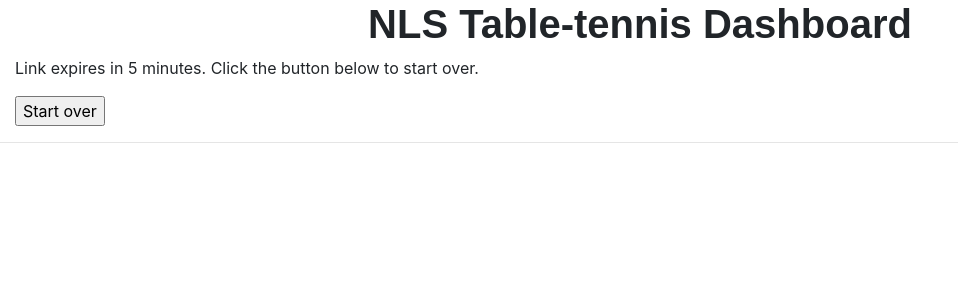
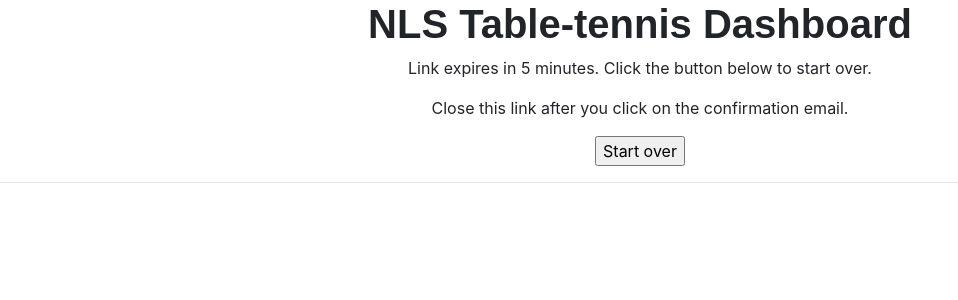
Before and after one commit to windrunner9292/PingPongQueue, a Flask app: page / in a window 1280 px wide. Shown: the part 56-356 px from the top of the page, without its empty margins (0-958 px from the left). Run offline with Flask 2, Linux system fonts and the light colour scheme; the visitor is signed in with stand-in values (Sample User, id 1).

Commit message:
fixing the email and re-enabling the signup feature

```diff
--- a/app.py
+++ b/app.py
@@ -4,14 +4,13 @@ from flask_sqlalchemy import SQLAlchemy
 from flask_mail import Mail, Message
 import os
 from itsdangerous import URLSafeTimedSerializer, SignatureExpired
-"os.environ['S3_KEY']"
 
 # this file is to be ignored
-'''
+"""
 path = os.path.join(os.path.dirname(__file__), 'confidentialInfo.txt')
 with open(path) as f:
     confidential_info = [str(content.strip()) for content in f.readlines()]
-'''
+"""
 
 # configs for the db
 app = Flask(__name__)
@@ -22,6 +21,7 @@ app.config['SQLALCHEMY_TRACN_MODIFICATIONS'] = False
 
 # configs for the email
 app.config['MAIL_SERVER'] = "smtp.mail.yahoo.com"
+#app.config['MAIL_PORT'] = 465
 app.config['MAIL_PORT'] = 587
 app.config['MAIL_USE_TLS'] = True
 app.config['MAIL_USE_SSL'] = False
@@ -31,6 +31,7 @@ app.config['MAIL_USE_SSL'] = False
 app.config['MAIL_USERNAME'] = os.environ['MAILUSERNAME']
 app.config['MAIL_PASSWORD'] = os.environ['MAILPASSWORD']
 app.config['SECRET_KEY'] = os.environ['SECRETKEY']
+#app.config['SECURITY_EMAIL_SENDER '] = confidential_info[0]
 s = URLSafeTimedSerializer(app.config['SECRET_KEY'])
 TokenTimer = 300
 
@@ -203,21 +204,36 @@ def main():
             if request.form['action'] == 'Submit':                                      # button for adding the match to the queue
                 firstPlayer = request.form["firstPlayer"]
                 secondPlayer = request.form["secondPlayer"]
+                if firstPlayer == secondPlayer:                                         # when accidentally adding same players
+                    flash("You can't play yourself!", "info")
+                    currentQueue = getCurrentQueue()
+                    return redirect(url_for("main",
+                                        currentUsers=currentUsers,
+                                        currentQueue=currentQueue))
                 addQueue(firstPlayer, secondPlayer)
                 currentQueue = getCurrentQueue()
                 return redirect(url_for("main",
                                         currentUsers=currentUsers,
                                         currentQueue=currentQueue))
-            if request.form['action'] == 'Game over, Notify next players in Queue':     # button for notifying and deleting the first queue.
+            if request.form['action'] == 'Game over, send email':     # button for notifying and deleting the first queue.
                 firstCurrentPlayer = request.form["firstCurrentPlayer"]
                 secondCurrentPlayer = request.form["secondCurrentPlayer"]
+                deleteQueue(firstCurrentPlayer,secondCurrentPlayer)
                 sendNotificationEmail(0)
+                currentQueue = getCurrentQueue()
+                flash("Email has been sent to {} and {}.".format(currentQueue[0][0],currentQueue[0][1]))
+                return redirect(url_for("main",
+                                        currentUsers=currentUsers,
+                                        currentQueue=currentQueue))
+            if request.form['action'] == "Game over, don't send email" or request.form['action'] == "Game over":    # button for deleting the first queue.
+                firstCurrentPlayer = request.form["firstCurrentPlayer"]
+                secondCurrentPlayer = request.form["secondCurrentPlayer"]
                 deleteQueue(firstCurrentPlayer,secondCurrentPlayer)
                 currentQueue = getCurrentQueue()
                 return redirect(url_for("main",
                                         currentUsers=currentUsers,
                                         currentQueue=currentQueue))
-            if request.form['action'] == 'Game over':    # button for deleting the first queue.
+            if request.form['action'] == "Game over":                           # button for deleting the first queue.
                 firstCurrentPlayer = request.form["firstCurrentPlayer"]
                 secondCurrentPlayer = request.form["secondCurrentPlayer"]
                 deleteQueue(firstCurrentPlayer,secondCurrentPlayer)
@@ -256,3 +272,4 @@ if __name__ == "__main__":
     #db.create_all()
     port = int(os.environ.get('PORT', 7000))
     app.run(debug=True, port = port)
+    #app.run(debug=True, port = 7000)
--- a/static/css/custom.css
+++ b/static/css/custom.css
@@ -12,7 +12,7 @@
     padding:10px 10px 10px;
 }
 
-.players-list{
+.center-content{
     text-align: center;
 }
 
@@ -27,6 +27,10 @@
     font-family:sans-serif;
     text-align: center;
     font-weight: bold;
+}
+
+.for-nick{
+    color:pink;
 }
 
 #responsiveCard {
--- a/templates/index.html
+++ b/templates/index.html
@@ -12,10 +12,13 @@
   {% endwith %}
 
   {% if "temporary" in session %}
-    <p>Link expires in 5 minutes. Click the button below to start over.</p>
-    <form action="logout" method="post">
-      <input type="submit" value="Start over">
-    </form>
+    <p class="center-content">Link expires in 5 minutes. Click the button below to start over.</p>
+    <p class="center-content">Close this link after you click on the confirmation email.</p>
+    <div class="center-content">
+      <form action="logout" method="post">
+        <input type="submit" value="Start over">
+      </form>
+  </div>
   {% elif "user" not in session%}
   <div class="container">
     <div class="row justify-content-center align-items-center" id= "responsiveContent" style="height:100vh">
@@ -35,7 +38,7 @@
                     <br/>
                     <form action="signup" autocomplete="off" method="get">
                       <div class="form-group">
-                      <!--<button type="submit" id="sendlogin" class="btn btn-primary">Sign Up</button>-->
+                      <button type="submit" id="sendlogin" class="btn btn-primary">Sign Up</button>
                   </form>
                 </div>
             </div>
@@ -50,8 +53,4 @@
 {% endif %}
 
 
-
-
-
-
 {% endblock %}
```
Also changed, not shown: templates/main.html (+9 -2 lines).
